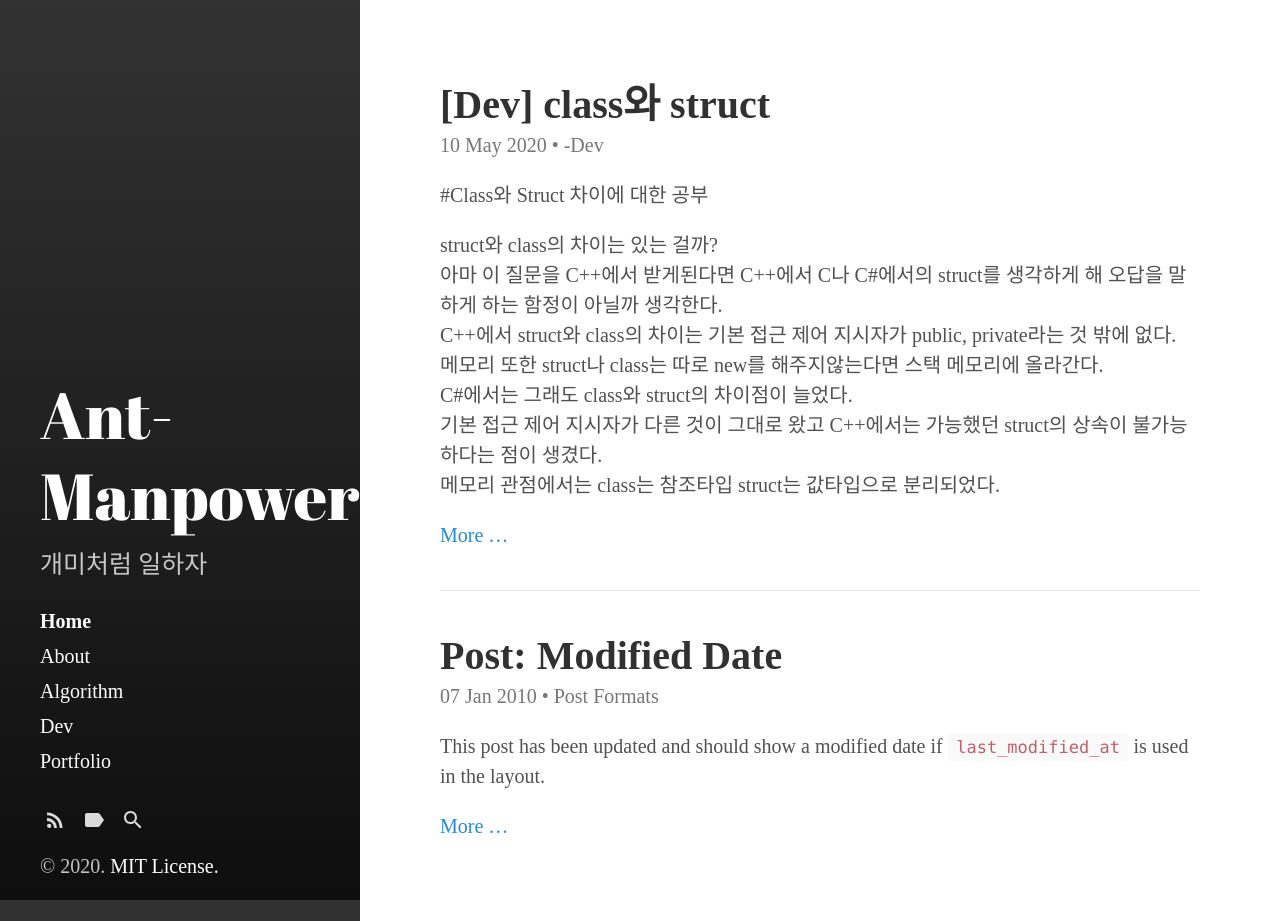
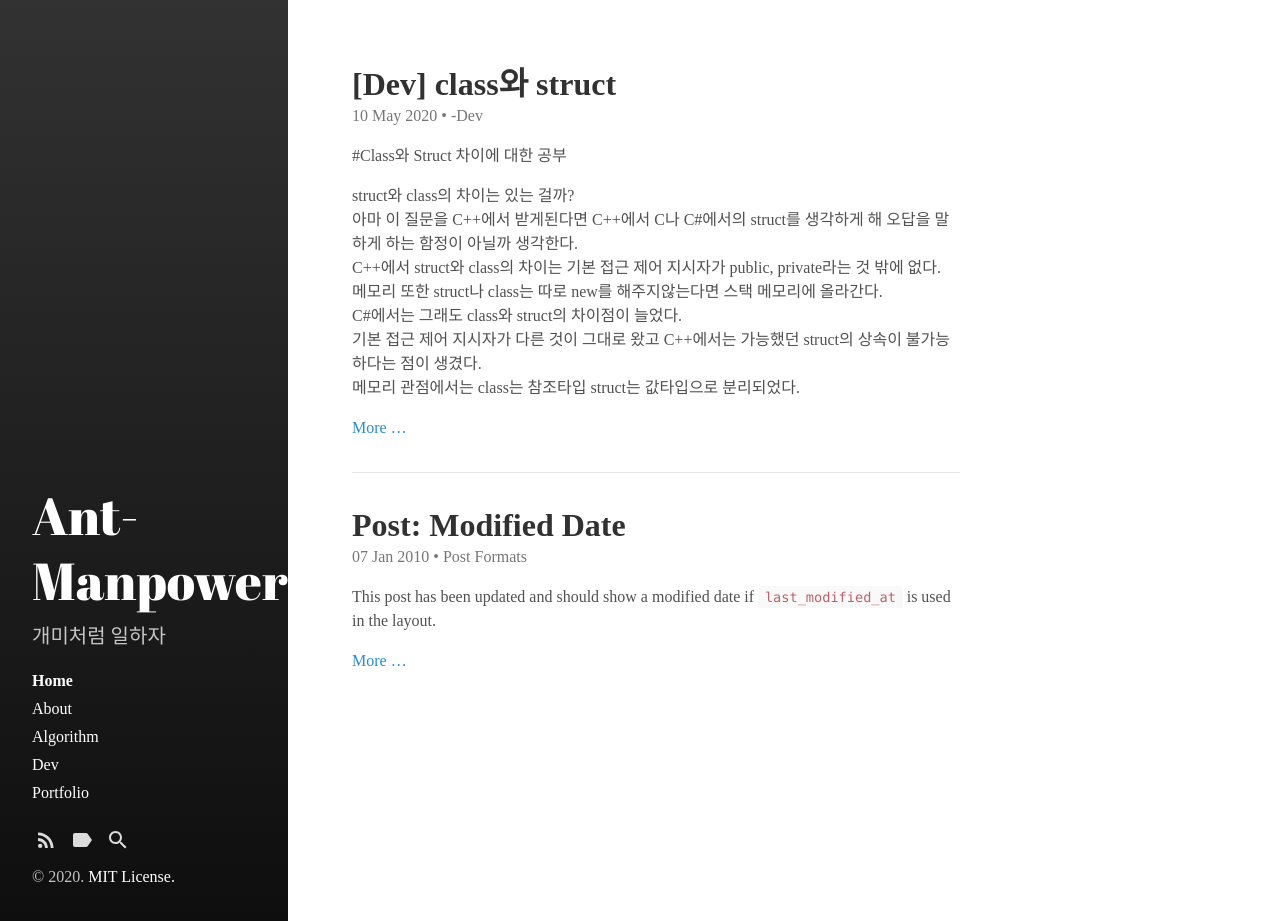
Before and after one commit to lis0517/lis0517.github.io, a Jekyll site: the page built from index.html, in a window 1280 px wide and 921 px high. Built offline with Jekyll 4.4.1, drawn with Linux system fonts in a browser that asks for light colours; the list of posts is cut into pages by our own code.

Commit message:
Update _variables.scss

```diff
--- a/_sass/hydeout/_variables.scss
+++ b/_sass/hydeout/_variables.scss
@@ -32,7 +32,7 @@ $section-spacing: 2rem !default;
 $sidebar-width: 18rem !default;
 
 $large-breakpoint: 49rem !default;
-$large-font-size: 1.25rem !default;
+$large-font-size: 1rem !default;
 
 $box-shadow-size: 1px !default;
 $box-shadow-opacity: 0.16 !default;
```
